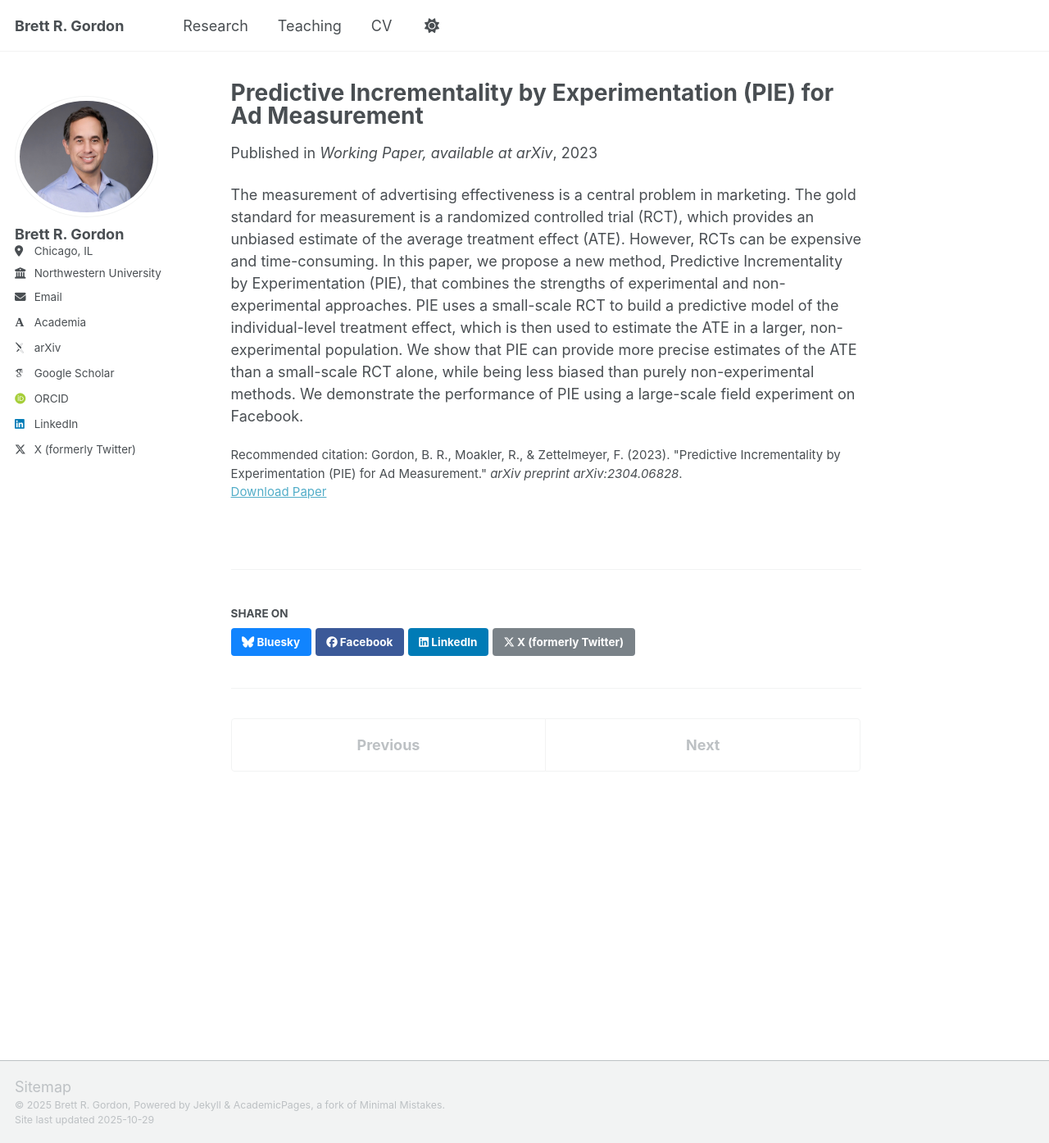
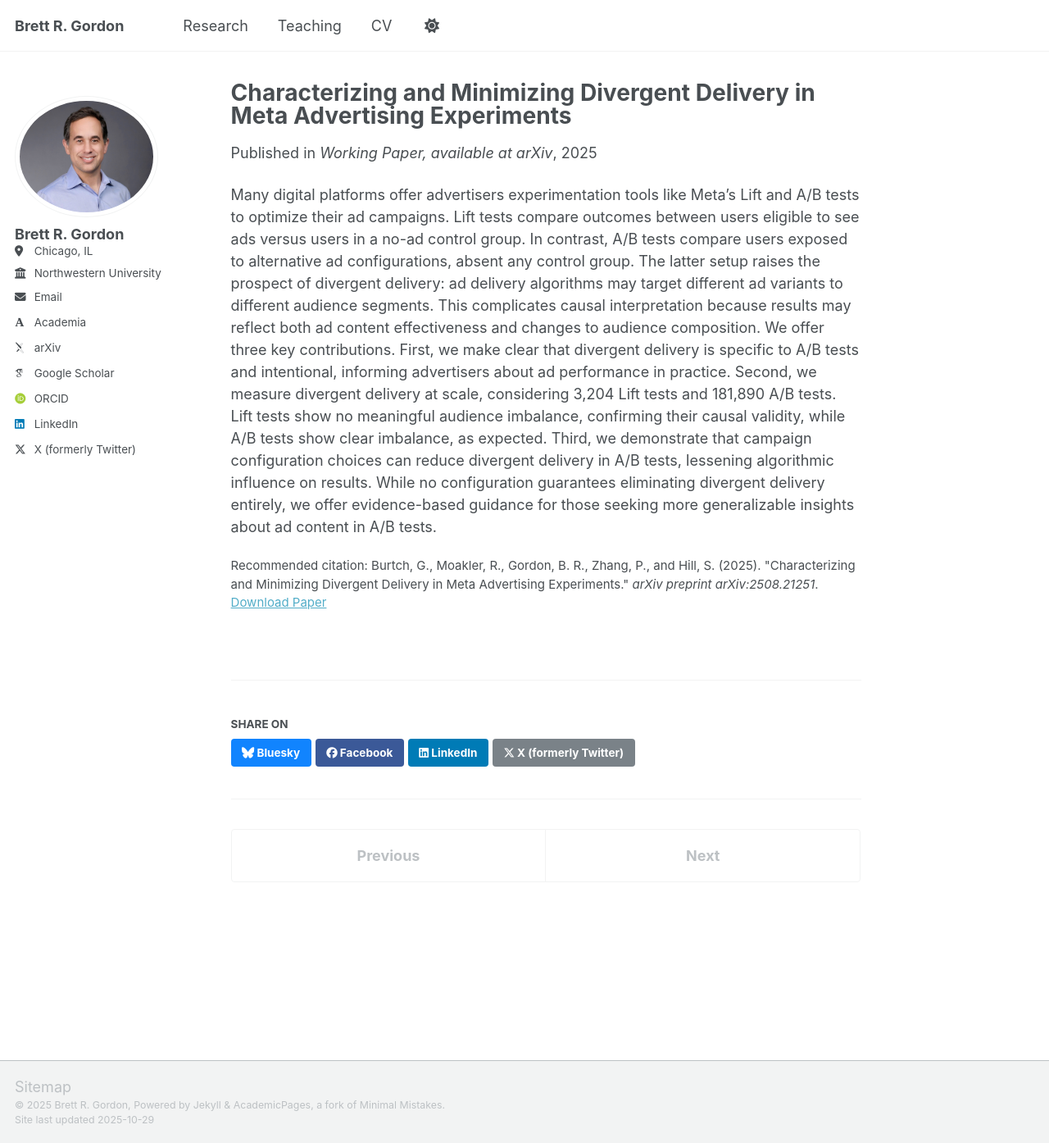
Before and after one commit to brgordon1/brgordon1.github.io, a Jekyll site: the page built from _publications/divergent_delivery.md, in a window 1280 px wide and 1394 px high. Shown: the whole window at 82% size. Built offline with Jekyll 4.4.1, drawn with Linux system fonts in a browser that asks for light colours; some web fonts are replaced; a script that is not in the unit is left out.

Commit message:
Edited pubs

```diff
--- /dev/null
+++ b/_publications/divergent_delivery.md
@@ -0,0 +1,12 @@
+---
+title: "Characterizing and Minimizing Divergent Delivery in Meta Advertising Experiments"
+collection: publications
+category: working-paper
+permalink: /publication/2023-predictive-incrementality-pie
+date: 2025-08-28
+venue: 'Working Paper, available at arXiv'
+paperurl: 'https://arxiv.org/abs/2508.21251'
+citation: 'Burtch, G., Moakler, R., Gordon, B. R., Zhang, P., and Hill, S. (2025). &quot;Characterizing and Minimizing Divergent Delivery in Meta Advertising Experiments.&quot; <i>arXiv preprint arXiv:2508.21251</i>.'
+---
+
+Many digital platforms offer advertisers experimentation tools like Meta's Lift and A/B tests to optimize their ad campaigns. Lift tests compare outcomes between users eligible to see ads versus users in a no-ad control group. In contrast, A/B tests compare users exposed to alternative ad configurations, absent any control group. The latter setup raises the prospect of divergent delivery: ad delivery algorithms may target different ad variants to different audience segments. This complicates causal interpretation because results may reflect both ad content effectiveness and changes to audience composition. We offer three key contributions. First, we make clear that divergent delivery is specific to A/B tests and intentional, informing advertisers about ad performance in practice. Second, we measure divergent delivery at scale, considering 3,204 Lift tests and 181,890 A/B tests. Lift tests show no meaningful audience imbalance, confirming their causal validity, while A/B tests show clear imbalance, as expected. Third, we demonstrate that campaign configuration choices can reduce divergent delivery in A/B tests, lessening algorithmic influence on results. While no configuration guarantees eliminating divergent delivery entirely, we offer evidence-based guidance for those seeking more generalizable insights about ad content in A/B tests.
--- a/_publications/paper-24.md
+++ b/_publications/paper-24.md
@@ -1,5 +1,5 @@
 ---
-title: "Predictive Incrementality by Experimentation (PIE) for Ad Measurement"
+title: "Predicted Incrementality by Experimentation (PIE) for Ad Measurement"
 collection: publications
 category: working-paper
 permalink: /publication/2023-predictive-incrementality-pie
```
